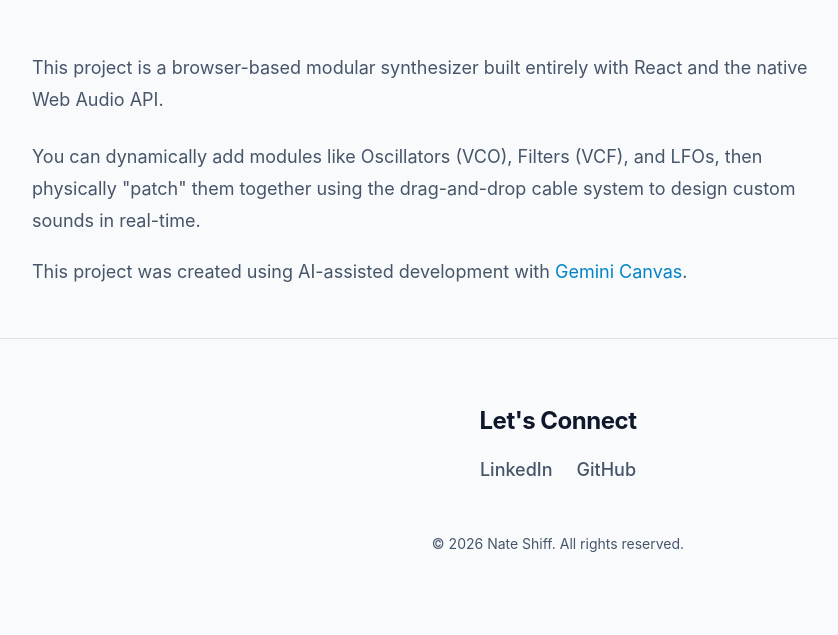
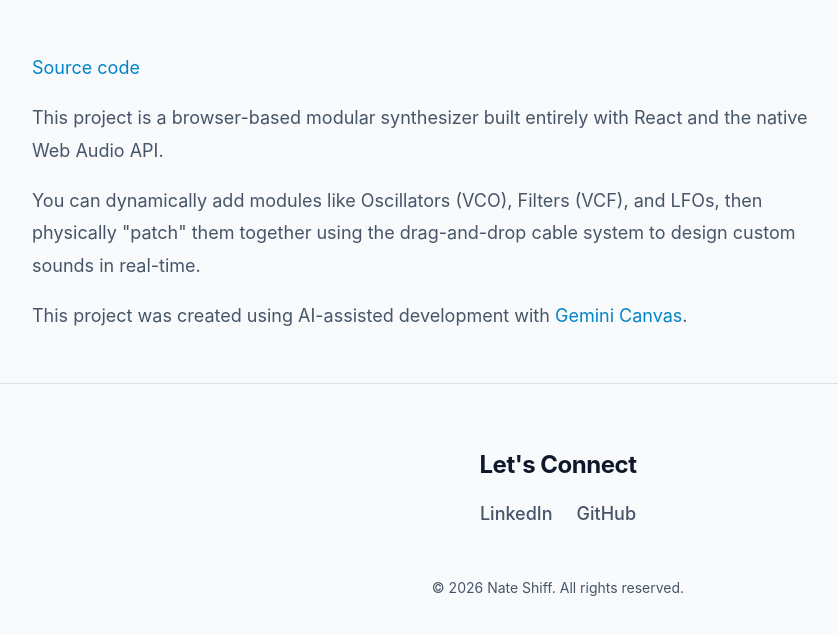
Before and after one commit to nshiff/nate-portfolio, a React (Vite) app: page /project/3 in a window 1280 px wide. Shown: the part 1265-1900 px from the top of the page, without its empty margins (82-920 px from the left). Before the commit the page ends 1876 px from the top, so only its background shows below. Built offline with nearby package versions, Linux system fonts and the light colour scheme; grey boxes are pictures that could not be loaded.

Commit message:
add Source Code links to Projects

```diff
--- a/src/pages/Project1.tsx
+++ b/src/pages/Project1.tsx
@@ -40,7 +40,8 @@ export function Project1() {
         </div>
 
         <div style={{ color: 'var(--text-secondary)', fontSize: '1.125rem', lineHeight: '1.8', maxWidth: '800px' }}>
-          <p style={{ marginBottom: '1.5rem' }}>
+          <p><a href="https://github.com/nshiff/nate-portfolio/blob/main/public/demo/stable-fluids.html" target="_blank" rel="noopener noreferrer">Source code</a></p>
+          <p>
             This project is an interactive fluid simulation based on Jos Stam's "Stable Fluids" paper. It utilizes WebGL to compute the complex Navier-Stokes equations in real-time, achieving high-performance physics simulations directly in the browser.
           </p>
           <p>
--- a/src/pages/Project2.tsx
+++ b/src/pages/Project2.tsx
@@ -41,7 +41,8 @@ export function Project2() {
         </div>
 
         <div style={{ color: 'var(--text-secondary)', fontSize: '1.125rem', lineHeight: '1.8', maxWidth: '800px' }}>
-          <p style={{ marginBottom: '1.5rem' }}>
+          <p><a href="https://github.com/nshiff/nate-portfolio/blob/main/public/demo/turing-machine.html" target="_blank" rel="noopener noreferrer">Source code</a></p>
+          <p>
             This project is an interactive Turing Machine simulator. It visualizes the core concepts of theoretical computer science, including the infinite tape, read/write head, and state transitions.
           </p>
           <p>
--- a/src/pages/Project3.tsx
+++ b/src/pages/Project3.tsx
@@ -35,7 +35,8 @@ export function Project3() {
           <div style={{ marginBottom: '2rem' }}>
             <iframe width="560" height="315" src="https://www.youtube.com/embed/wvhzOU9Uss0?si=AHQ95lmpvu0iLlft" title="YouTube video player" frameBorder="0" allow="accelerometer; autoplay; clipboard-write; encrypted-media; gyroscope; picture-in-picture; web-share" referrerPolicy="strict-origin-when-cross-origin" allowFullScreen></iframe>
           </div>
-          <p style={{ marginBottom: '1.5rem' }}>
+          <p><a href="https://github.com/nshiff/nate-portfolio/blob/main/src/components/ModularSynth.jsx" target="_blank" rel="noopener noreferrer">Source code</a></p>
+          <p>
             This project is a browser-based modular synthesizer built entirely with React and the native Web Audio API.
           </p>
           <p>
```
